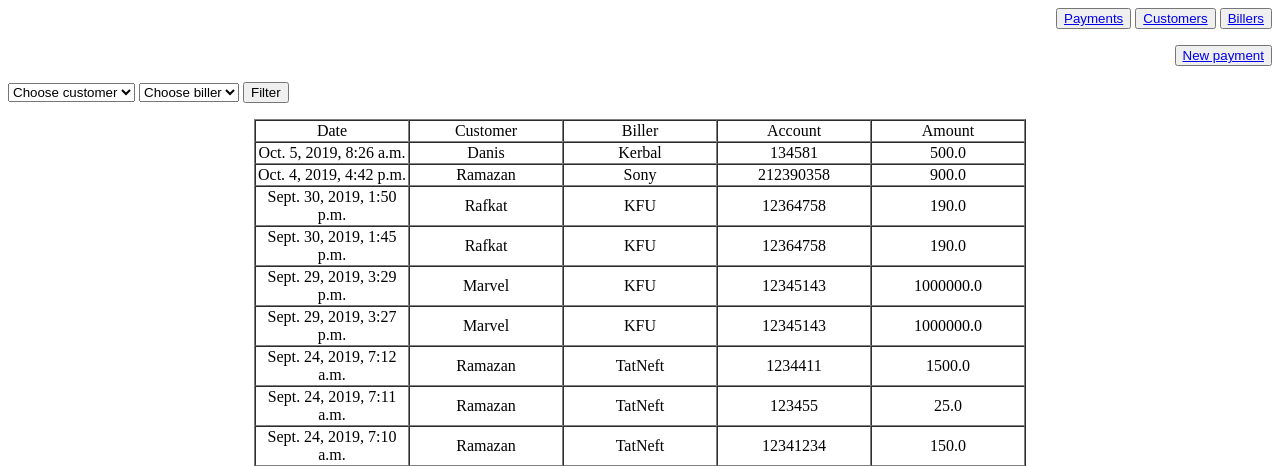
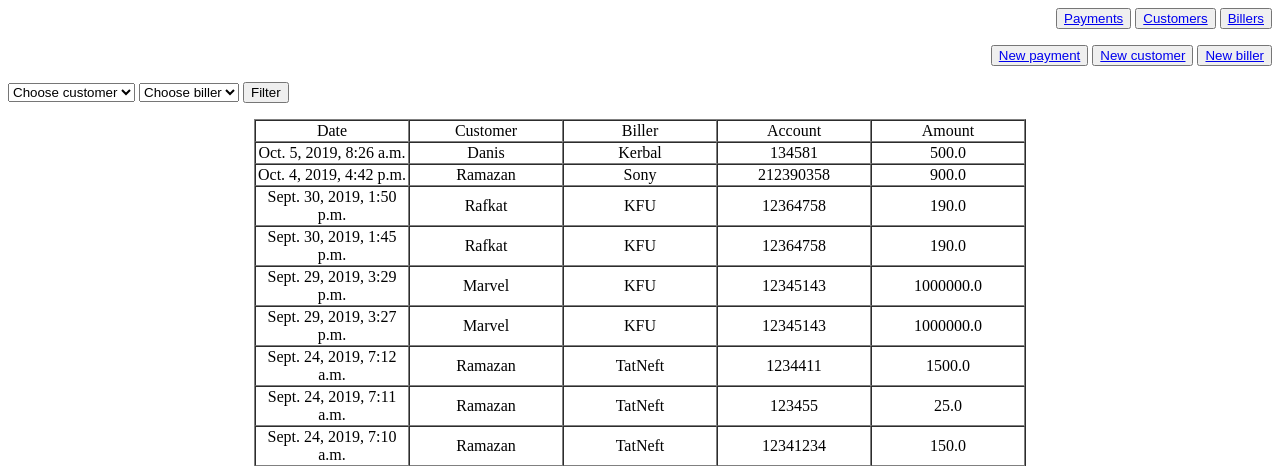
Before and after one commit to Rafkat/paymentsystem, a Django app: page /payments/ in a window 1280 px wide. Shown: the top 466 px of the page. Run offline with Django 3.2, Linux system fonts and the light colour scheme; data comes from the database, SQL or seed files in the repository; both versions use the stored data as it was after the commit.

Commit message:
not last, but hope the last

```diff
--- a/payment/payments/models.py
+++ b/payment/payments/models.py
@@ -4,8 +4,20 @@ from django.utils import timezone
 import datetime
 
 
+class NewBC(models.Manager):
+    def create_customer(self, customer_text):
+        newcustomer = self.create(customer_text=customer_text)
+        return newcustomer
+
+    def create_biller(self, biller_text):
+        newbiller = self.create(biller_text=biller_text)
+        return newbiller
+
+
 class Customer(models.Model):
     customer_text = models.CharField(max_length=200)
+
+    objects = NewBC()
 
     def __str__(self):
         return self.customer_text
@@ -13,6 +25,8 @@ class Customer(models.Model):
 
 class Biller(models.Model):
     biller_text = models.CharField(max_length=200)
+
+    objects = NewBC()
 
     def __str__(self):
         return self.biller_text
@@ -36,4 +50,6 @@ class Payment(models.Model):
         now = timezone.now()
         return now - datetime.timedelta(days=1) <= self.pub_date <= now
 
+
+
 # Create your models here.
--- a/payment/payments/templates/payment/index.html
+++ b/payment/payments/templates/payment/index.html
@@ -7,6 +7,8 @@
 
 <p align="right">
     <button><a href="/newpayment/">New payment</a></button>
+    <button><a href="/newcustomer/">New customer</a></button>
+    <button><a href="/newbiller/">New biller</a></button>
 </p>
 
 <form action="/payments/" method="get">
--- a/payment/payments/urls.py
+++ b/payment/payments/urls.py
@@ -1,14 +1,19 @@
 from django.urls import path
 
-from payments.views import billers, customers
+from payments.views import Billers, Customers, save_customer
 from . import views
 
 urlpatterns = [
     path('payments/', views.index, name='index'),
     # path('customers/', views.customers, name='customers'),
-    path('customers/', customers.as_view(), name='customers'),
+    path('customers/', Customers.as_view(), name='customers'),
     # path('billers/', views.billers, name='billers'),
-    path('billers/', billers.as_view(), name='billers'),
+    path('billers/', Billers.as_view(), name='billers'),
     path('newpayment/', views.new_payment, name='new_payment'),
     path('savepayment/', views.save_payment, name='save_payment'),
+    path('newbiller/', views.new_biller, name='newbiller'),
+    path('savecustomer/', views.save_customer, name='save_customer'),
+    path('savecustomer/', save_customer.as_view(), name='save_customer'),
+    path('newcustomer/', views.new_customer, name='newcustomer'),
+    path('savebiller/', views.save_biller, name='save_biller'),
 ]
--- a/payment/payments/views.py
+++ b/payment/payments/views.py
@@ -41,25 +41,29 @@ def index(request):
 # def billers(request):
 #     latest_billers_list = Biller.objects.order_by('biller_text')
 #     context = {'latest_billers_list': latest_billers_list}
-# return render(request, 'payment/billers.html', context)
+#     return render(request, 'payment/billers.html', context)
 
 
-class billers(generic.ListView):
+class Billers(generic.ListView):
     template_name = 'payment/billers.html'
     context_object_name = 'latest_billers_list'
-    model = Payment
-
-    def get_queryset(self):
-        return Biller.objects.order_by('biller_text')
+    model = Biller
 
 
-class customers(generic.ListView):
+#
+#     # def get_queryset(self):
+#     #     return Biller.objects.order_by('biller_text')
+
+
+class Customers(generic.ListView):
     template_name = 'payment/customers.html'
     context_object_name = 'latest_customers_list'
-    model = Payment
+    model = Customer
 
-    def get_queryset(self):
-        return Customer.objects.order_by('customer_text')
+
+#
+#     # def get_queryset(self):
+#     #     return Customer.objects.order_by('customer_text')
 
 
 def new_payment(request):
@@ -82,4 +86,32 @@ def save_payment(request):
     payment.save()
     return redirect('index')
 
+
+def new_customer(request):
+    template_name = "payment/newcustomer.html"
+    return render(request, template_name)
+
+
+def new_biller(request):
+    template_name = "payment/newbiller.html"
+    return render(request, template_name)
+
+
+# def save_customer(request):
+#     customer_details = request.body.decode('utf-8').split('&')
+#     customer_name = customer_details[1].split('=')[1]
+#     Customer.objects.create_customer(customer_name)
+#     return redirect('index')
+
+class save_customer(generic.CreateView):
+    model = Customer
+    fields = ['newcustomer']
+
+
+def save_biller(request):
+    biller_details = request.body.decode('utf-8').split('&')
+    biller_name = biller_details[1].split('=')[1]
+    Biller.objects.create_biller(biller_name)
+    return redirect('index')
+
 # Create your views here.
```
Also changed, not shown: payment/payments/templates/payment/newbiller.html (added, +20 -0 lines), payment/payments/templates/payment/newcustomer.html (added, +21 -0 lines), payment/payments/templates/payment/newpayment.html (+5 -5 lines), payment/db.sqlite3.
